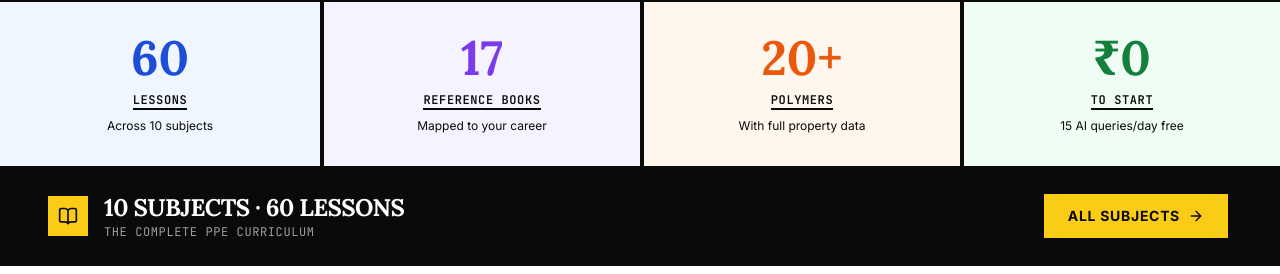
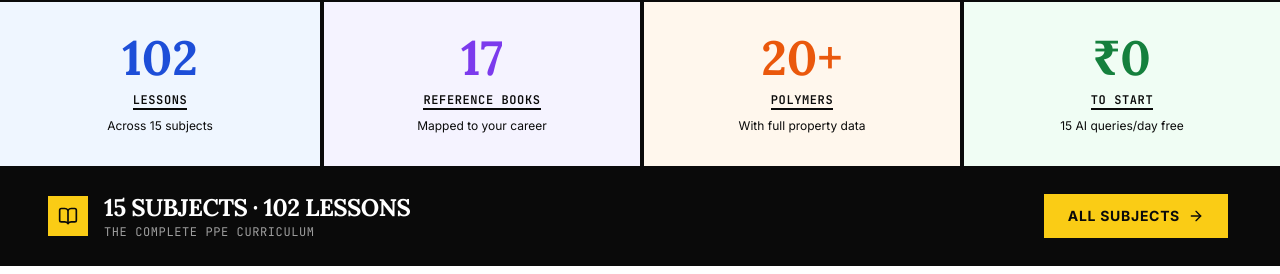
Before and after one commit to mrpdrectheultimate-alt/polymer-hub, a Next.js app: page / in a window 1280 px wide. Shown: the part 908-1182 px from the top of the page. Built offline with nearby package versions, Linux system fonts and the light colour scheme; no server answers.

Commit message:
fix: update hardcoded lesson and subject counts

```diff
--- a/src/app/ai-tutor/page.tsx
+++ b/src/app/ai-tutor/page.tsx
@@ -241,7 +241,7 @@ export default function AITutorPage() {
             </div>
             <div>
               <div className="font-display text-base font-black text-white leading-tight">AI Tutor</div>
-              <div className="font-mono text-[8px] text-white/40 uppercase tracking-wider">Grounded in your 60 lessons · Gemini 2.5 Flash</div>
+              <div className="font-mono text-[8px] text-white/40 uppercase tracking-wider">Grounded in your 102 lessons · Gemini 2.5 Flash</div>
             </div>
           </div>
 
@@ -289,12 +289,12 @@ export default function AITutorPage() {
                 <div className="p-5 bg-canvas">
                   <p className="font-display text-xl font-black text-ink mb-2">Ask me anything about polymer engineering.</p>
                   <p className="text-sm text-ink/60 leading-relaxed mb-4">
-                    I&apos;m trained on all 60 lessons across your 10 subjects — using real pgvector similarity search to ground every answer in your actual curriculum. I remember our conversation context, so you can ask follow-up questions naturally.
+                    I&apos;m trained on all 102 lessons across your 15 subjects — using real pgvector similarity search to ground every answer in your actual curriculum. I remember our conversation context, so you can ask follow-up questions naturally.
                   </p>
                   <div className="grid grid-cols-1 sm:grid-cols-2 gap-2">
                     {[
-                      { label: '60 Lessons', color: '#1D4ED8' },
-                      { label: '10 Subjects', color: '#EA580C' },
+                      { label: '102 Lessons', color: '#1D4ED8' },
+                      { label: '15 Subjects', color: '#EA580C' },
                       { label: 'Context Memory', color: '#15803D' },
                       { label: 'Source Citations', color: '#7C3AED' },
                     ].map((f) => (
@@ -451,7 +451,7 @@ export default function AITutorPage() {
             </button>
           </div>
           <p className="font-mono text-[8px] text-ink/30 mt-2 text-center uppercase tracking-wider">
-            Answers grounded in your 60 lessons via Gemini 2.5 Flash + pgvector RAG
+            Answers grounded in your 102 lessons via Gemini 2.5 Flash + pgvector RAG
           </p>
         </div>
       </div>
--- a/src/app/dashboard/page.tsx
+++ b/src/app/dashboard/page.tsx
@@ -446,7 +446,7 @@ export default function DashboardPage() {
                   </div>
                   <div className="p-4 bg-canvas">
                     <div className="font-display text-2xl font-black text-ink mb-1">₹149<span className="text-sm font-sans text-ink/50">/month</span></div>
-                    <p className="text-xs text-ink/60 mb-3">All 60 lessons · Unlimited AI · Cancel anytime</p>
+                    <p className="text-xs text-ink/60 mb-3">All 102 lessons · Unlimited AI · Cancel anytime</p>
                     <div className="cn-btn-black w-full justify-center text-xs">Upgrade Now <ArrowRight className="w-3.5 h-3.5" /></div>
                   </div>
                 </Link>
--- a/src/app/gate-mock/page.tsx
+++ b/src/app/gate-mock/page.tsx
@@ -4,7 +4,7 @@ import { useState, useEffect, useRef } from 'react'
 import Link from 'next/link'
 import { Clock, Trophy, Brain, CheckCircle, XCircle, AlertTriangle, BookOpen } from 'lucide-react'
 
-// ─── GATE Questions (30 questions mapped to 60 lessons) ───────────────────────
+// ─── GATE Questions (30 questions mapped to 102 lessons) ───────────────────────
 
 const GATE_QUESTIONS = [
   // Polymer Chemistry (6 questions)
--- a/src/app/layout.tsx
+++ b/src/app/layout.tsx
@@ -73,7 +73,7 @@ export default function RootLayout({
                   '@type': 'Course',
                   '@id': 'https://polymer-hub-six.vercel.app/#course',
                   name: 'Complete B.Tech Plastic Polymer Engineering Curriculum',
-                  description: '60 world-class lessons across 10 subjects: Polymer Chemistry, Processing, Mould Design, Testing, Rubber Technology, Recycling, Sustainable Plastics, Composites, Medical Plastics, and Entrepreneurship',
+                  description: '60 world-class lessons across 15 subjects: Polymer Chemistry, Processing, Mould Design, Testing, Rubber Technology, Recycling, Sustainable Plastics, Composites, Medical Plastics, and Entrepreneurship',
                   provider: {
                     '@type': 'Organization',
                     name: 'PolymerHub',
--- a/src/app/lessons/[slug]/page.tsx
+++ b/src/app/lessons/[slug]/page.tsx
@@ -186,7 +186,7 @@ export default async function LessonPage({ params }: { params: { slug: string }
                 </div>
                 <h2 className="font-display text-3xl font-black text-ink mb-3">Premium Lesson</h2>
                 <p className="text-ink/70 mb-8 max-w-md mx-auto leading-relaxed">
-                  Unlock all 60 lessons for ₹149/month. Cancel anytime.
+                  Unlock all 102 lessons for ₹149/month. Cancel anytime.
                 </p>
                 <div className="flex flex-col sm:flex-row gap-4 justify-center">
                   <Link href="/pricing" className="cn-btn-yellow text-sm justify-center">
@@ -365,7 +365,7 @@ export default async function LessonPage({ params }: { params: { slug: string }
                 <div className="font-mono text-[10px] font-black border-2 border-ink px-2 py-0.5 mb-3 inline-block uppercase tracking-wider" style={{ backgroundColor: domain.color, color: 'white' }}>
                   Premium
                 </div>
-                <p className="font-display text-lg font-black text-ink leading-tight mb-2">Unlock all 60 lessons</p>
+                <p className="font-display text-lg font-black text-ink leading-tight mb-2">Unlock all 102 lessons</p>
                 <p className="text-xs text-ink/60 mb-4 leading-relaxed">₹149/month · All subjects · Unlimited AI · Cancel anytime</p>
                 <Link href="/pricing" className="cn-btn-black w-full justify-center text-xs">
                   Get Premium <ArrowRight className="w-3.5 h-3.5" />
--- a/src/app/page.tsx
+++ b/src/app/page.tsx
@@ -142,7 +142,7 @@ const SUBJECTS = [
 ]
 
 const STATS = [
-  { value: '60', unit: 'Lessons', label: 'Across 10 subjects', color: '#1D4ED8', bg: '#EFF6FF' },
+  { value: '102', unit: 'Lessons', label: 'Across 15 subjects', color: '#1D4ED8', bg: '#EFF6FF' },
   { value: '17', unit: 'Reference Books', label: 'Mapped to your career', color: '#7C3AED', bg: '#F5F3FF' },
   { value: '20+', unit: 'Polymers', label: 'With full property data', color: '#EA580C', bg: '#FFF7ED' },
   { value: '₹0', unit: 'To Start', label: '15 AI queries/day free', color: '#15803D', bg: '#F0FDF4' },
@@ -328,7 +328,7 @@ export default function HomePage() {
             </div>
             <div>
               <h2 className="font-display text-2xl font-black text-white uppercase tracking-tight">
-                10 Subjects · 60 Lessons
+                15 Subjects · 102 Lessons
               </h2>
               <p className="font-mono text-xs text-white/60 uppercase tracking-wider">The complete PPE curriculum</p>
             </div>
@@ -513,7 +513,7 @@ export default function HomePage() {
               Ask Anything.<br />Get Answers Grounded<br />in Your Lessons.
             </h2>
             <p className="text-white/80 text-base leading-relaxed mb-6">
-              Not a generic chatbot. The PolymerHub AI Tutor uses real pgvector similarity search across all 60 lessons — so every answer cites actual lesson content.
+              Not a generic chatbot. The PolymerHub AI Tutor uses real pgvector similarity search across all 102 lessons — so every answer cites actual lesson content.
             </p>
             <div className="flex flex-wrap gap-2 mb-6">
               {['What is the difference between Izod and Charpy testing?', 'How does vulcanization work?', 'Which career suits me?'].map((q) => (
--- a/src/app/payment/success/page.tsx
+++ b/src/app/payment/success/page.tsx
@@ -27,7 +27,7 @@ export default function PaymentSuccessPage() {
 
             <div className="space-y-2 mb-6 text-left">
               {[
-                { icon: BookOpen, text: 'All 60 lessons across 10 subjects — unlocked', color: '#1D4ED8' },
+                { icon: BookOpen, text: 'All 102 lessons across 15 subjects — unlocked', color: '#1D4ED8' },
                 { icon: Brain, text: 'Unlimited AI Tutor queries — no daily limit', color: '#15803D' },
                 { icon: Zap, text: 'All practice questions + quiz attempts', color: '#CA8A04' },
               ].map((item) => {
--- a/src/app/resources/page.tsx
+++ b/src/app/resources/page.tsx
@@ -445,7 +445,7 @@ export default function ResourcesPage() {
           <div>
             <div className="font-mono text-[9px] text-white/50 uppercase tracking-widest mb-1">AI Tutor</div>
             <h3 className="font-display text-2xl font-black text-white">Ask about any concept from these books</h3>
-            <p className="text-white/60 text-sm mt-1">The AI Tutor covers the core content of all 17 references across 60 lessons.</p>
+            <p className="text-white/60 text-sm mt-1">The AI Tutor covers the core content of all 17 references across 102 lessons.</p>
           </div>
           <div className="flex gap-3 flex-shrink-0">
             <Link href="/ai-tutor" className="cn-btn bg-white text-violet border-white">
--- a/src/app/subjects/[slug]/page.tsx
+++ b/src/app/subjects/[slug]/page.tsx
@@ -323,7 +323,7 @@ export default async function SubjectDetailPage({
                 Unlock all {totalLessons} lessons in this subject
               </h2>
               <p className="text-ink/60 text-sm leading-relaxed">
-                Unlimited AI Tutor queries · All 10 subjects · Cancel anytime
+                Unlimited AI Tutor queries · All 15 subjects · Cancel anytime
               </p>
             </div>
             <div className="flex flex-col gap-3 flex-shrink-0">
--- a/src/app/subjects/page.tsx
+++ b/src/app/subjects/page.tsx
@@ -355,7 +355,7 @@ export default function SubjectsPage() {
               <BookOpen className="w-5 h-5 text-ink" />
             </div>
             <span className="font-mono text-xs font-bold text-yellow-bright uppercase tracking-widest border-2 border-yellow-bright px-3 py-1">
-              10 Subjects · 60 Lessons
+              15 Subjects · 102 Lessons
             </span>
           </div>
 
@@ -446,7 +446,7 @@ export default function SubjectsPage() {
               Not sure where to start?<br />Ask the AI Tutor.
             </h2>
             <p className="text-white/60 max-w-lg leading-relaxed">
-              Tell it your interests or your target career — it will point you to the right subject and lesson. Grounded in all 60 lessons via real vector similarity search.
+              Tell it your interests or your target career — it will point you to the right subject and lesson. Grounded in all 102 lessons via real vector similarity search.
             </p>
           </div>
           <div className="flex flex-col gap-3 flex-shrink-0">
--- a/src/components/Navbar.tsx
+++ b/src/components/Navbar.tsx
@@ -42,7 +42,7 @@ const NAV: NavSection[] = [
   {
     label: 'Learn',
     children: [
-      { label: 'All Subjects', href: '/subjects', icon: BookOpen, color: '#1D4ED8', desc: '10 subjects · 60 world-class lessons' },
+      { label: 'All Subjects', href: '/subjects', icon: BookOpen, color: '#1D4ED8', desc: '15 subjects · 60 world-class lessons' },
       { label: 'Materials Database', href: '/materials', icon: Layers, color: '#EA580C', desc: 'Full engineering specs for 10+ polymers' },
       { label: 'AI Tutor', href: '/ai-tutor', icon: Brain, color: '#15803D', desc: 'Grounded in your lessons via real RAG' },
       { label: 'Reference Library', href: '/resources', icon: BookOpen, color: '#7C3AED', desc: '17 books that define the plastics sector' },
--- a/src/lib/seo.ts
+++ b/src/lib/seo.ts
@@ -10,7 +10,7 @@ export const DEFAULT_METADATA = {
     default: 'PolymerHub — India\'s Plastic Polymer Engineering Knowledge Platform',
     template: '%s | PolymerHub',
   },
-  description: 'World-class learning platform for Plastic Polymer Engineering (PPE) B.Tech students in India. 60 lessons, AI Tutor, practice questions, career guidance, and daily industry news.',
+  description: 'World-class learning platform for Plastic Polymer Engineering (PPE) B.Tech students in India. 102 lessons, AI Tutor, practice questions, career guidance, and daily industry news.',
   keywords: [
     'plastic polymer engineering',
     'PPE B.Tech India',
@@ -119,11 +119,11 @@ export const PAGE_METADATA = {
   },
   subjects: {
     title: 'All Subjects — Polymer Engineering Curriculum',
-    description: 'Complete B.Tech PPE curriculum: Polymer Chemistry, Processing, Mould Design, Testing, Rubber Technology, Recycling, Sustainable Plastics, Composites, Medical Plastics, and Entrepreneurship. 60 lessons total.',
+    description: 'Complete B.Tech PPE curriculum: Polymer Chemistry, Processing, Mould Design, Testing, Rubber Technology, Recycling, Sustainable Plastics, Composites, Medical Plastics, and Entrepreneurship. 102 lessons total.',
   },
   aiTutor: {
     title: 'AI Tutor — Ask Anything About Polymer Engineering',
-    description: 'Gemini-powered AI Tutor grounded in all 60 PolymerHub lessons. Ask about Tg, Tm, MFI, injection moulding, vulcanization, EPR — get answers tied directly to your syllabus.',
+    description: 'Gemini-powered AI Tutor grounded in all 102 PolymerHub lessons. Ask about Tg, Tm, MFI, injection moulding, vulcanization, EPR — get answers tied directly to your syllabus.',
   },
   today: {
     title: 'Daily Pulse — Today in the Plastics Industry',
@@ -159,6 +159,6 @@ export const PAGE_METADATA = {
   },
   pricing: {
     title: 'Pricing — PolymerHub Premium',
-    description: 'Unlock all 60 lessons, unlimited AI Tutor queries, and premium practice questions. ₹149/month — less than the cost of a single textbook chapter.',
+    description: 'Unlock all 102 lessons, unlimited AI Tutor queries, and premium practice questions. ₹149/month — less than the cost of a single textbook chapter.',
   },
 }
```
